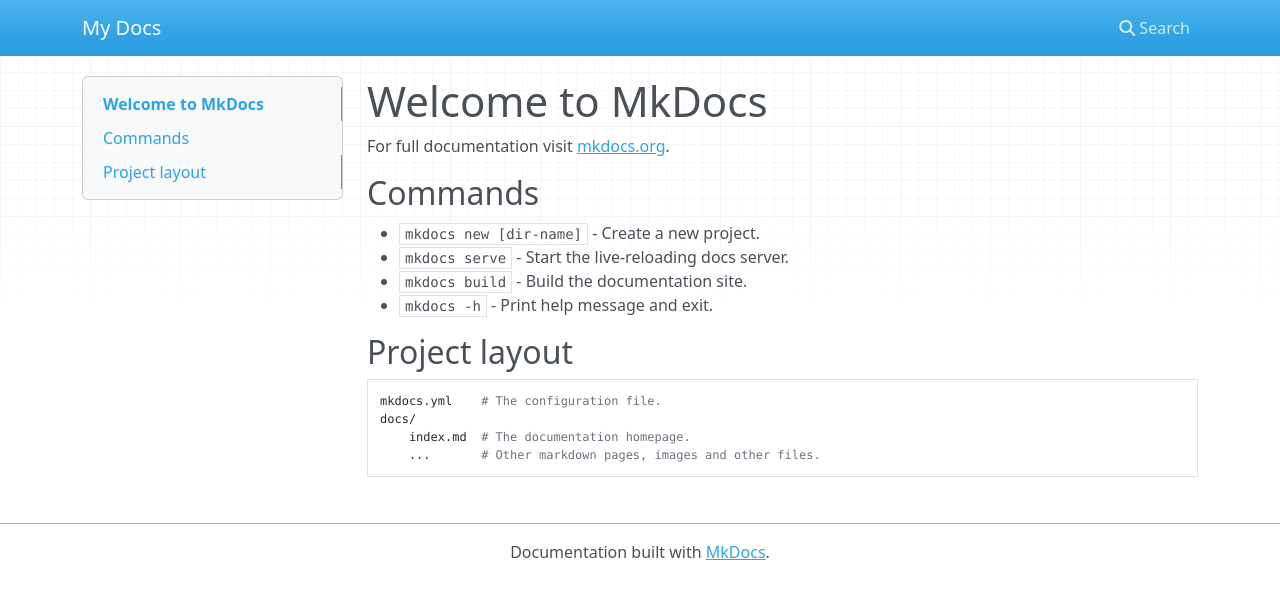
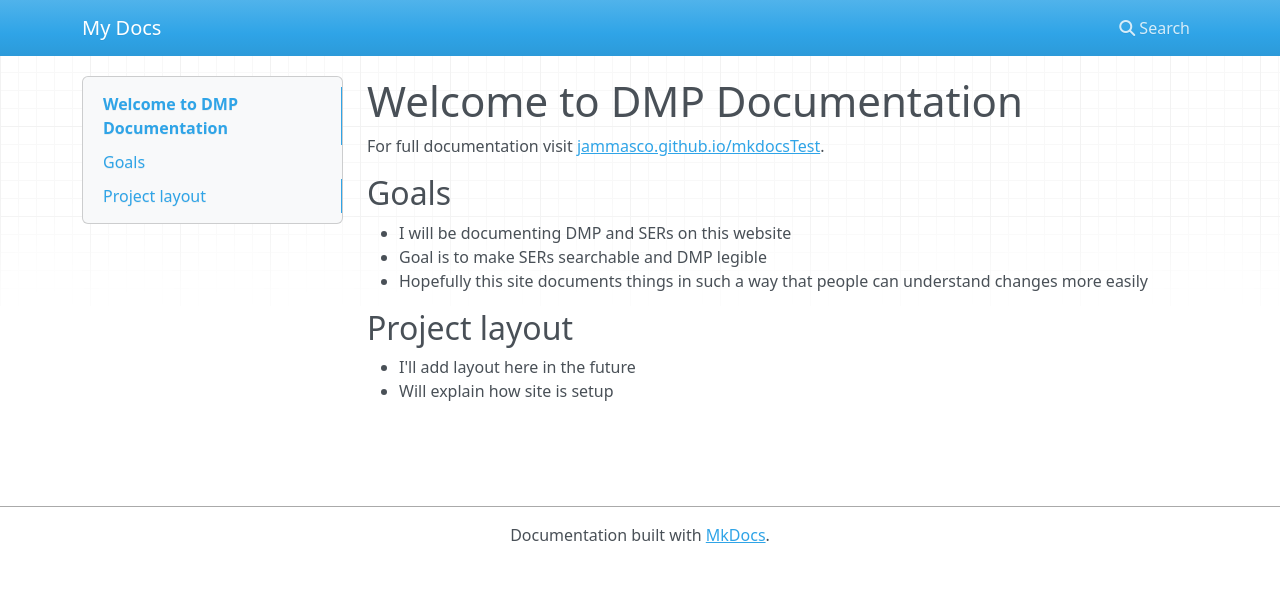
Before and after one commit to Jammasco/mkdocsTest, an MkDocs documentation site: the page built from docs/index.md, in a window 1280 px wide. Shown: the top 599 px of the page. Built offline with MkDocs 1.6.1, drawn with Linux system fonts in a browser that asks for light colours; nearby versions of some CDN libraries.

Commit message:
Update index.md

```diff
--- a/docs/index.md
+++ b/docs/index.md
@@ -1,17 +1,14 @@
-# Welcome to MkDocs
+# Welcome to DMP Documentation
 
-For full documentation visit [mkdocs.org](https://www.mkdocs.org).
+For full documentation visit [jammasco.github.io/mkdocsTest](https://jammasco.github.io/mkdocsTest/).
 
-## Commands
+## Goals
 
-* `mkdocs new [dir-name]` - Create a new project.
-* `mkdocs serve` - Start the live-reloading docs server.
-* `mkdocs build` - Build the documentation site.
-* `mkdocs -h` - Print help message and exit.
+* I will be documenting DMP and SERs on this website
+* Goal is to make SERs searchable and DMP legible
+* Hopefully this site documents things in such a way that people can understand changes more easily
 
 ## Project layout
 
-    mkdocs.yml    # The configuration file.
-    docs/
-        index.md  # The documentation homepage.
-        ...       # Other markdown pages, images and other files.
+* I'll add layout here in the future
+* Will explain how site is setup
```
